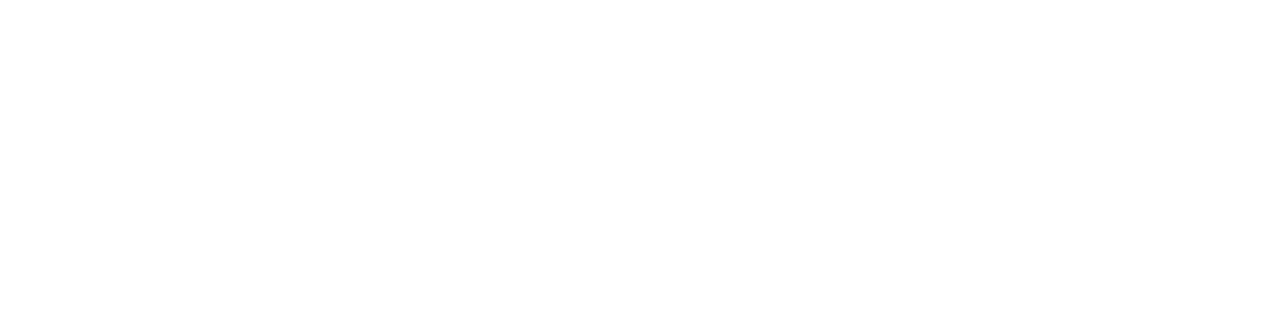
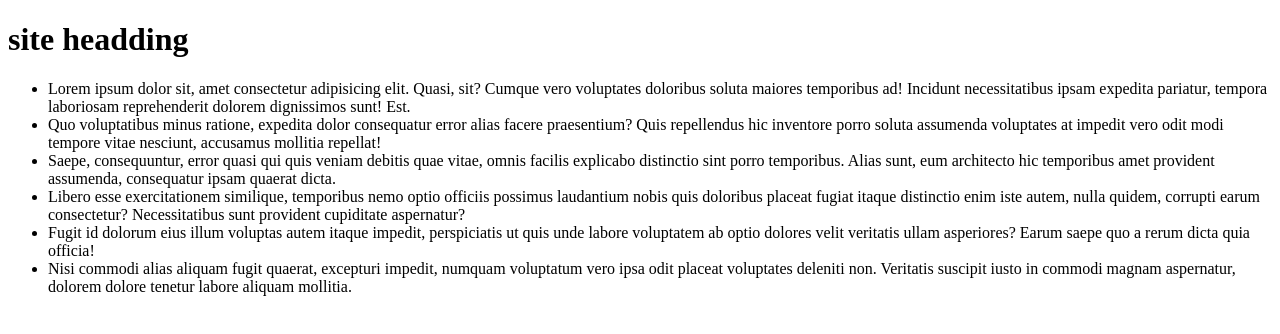
Before and after one commit to avazbek9999/test-progect, a plain HTML site: page index.html in a window 1280 px wide. Drawn offline with Linux system fonts and the light colour scheme.

Commit message:
add list

```diff
--- a/index.html
+++ b/index.html
@@ -5,8 +5,17 @@
     <meta http-equiv="X-UA-Compatible" content="IE=edge">
     <meta name="viewport" content="width=device-width, initial-scale=1.0">
     <title>Document</title>
+    <link rel="stylesheet" href="./main.css">
 </head>
 <body>
-
+    <h1 class="site-headding">site headding</h1>
+    <ul>
+        <li>Lorem ipsum dolor sit, amet consectetur adipisicing elit. Quasi, sit? Cumque vero voluptates doloribus soluta maiores temporibus ad! Incidunt necessitatibus ipsam expedita pariatur, tempora laboriosam reprehenderit dolorem dignissimos sunt! Est.</li>
+        <li>Quo voluptatibus minus ratione, expedita dolor consequatur error alias facere praesentium? Quis repellendus hic inventore porro soluta assumenda voluptates at impedit vero odit modi tempore vitae nesciunt, accusamus mollitia repellat!</li>
+        <li>Saepe, consequuntur, error quasi qui quis veniam debitis quae vitae, omnis facilis explicabo distinctio sint porro temporibus. Alias sunt, eum architecto hic temporibus amet provident assumenda, consequatur ipsam quaerat dicta.</li>
+        <li>Libero esse exercitationem similique, temporibus nemo optio officiis possimus laudantium nobis quis doloribus placeat fugiat itaque distinctio enim iste autem, nulla quidem, corrupti earum consectetur? Necessitatibus sunt provident cupiditate aspernatur?</li>
+        <li>Fugit id dolorum eius illum voluptas autem itaque impedit, perspiciatis ut quis unde labore voluptatem ab optio dolores velit veritatis ullam asperiores? Earum saepe quo a rerum dicta quia officia!</li>
+        <li>Nisi commodi alias aliquam fugit quaerat, excepturi impedit, numquam voluptatum vero ipsa odit placeat voluptates deleniti non. Veritatis suscipit iusto in commodi magnam aspernatur, dolorem dolore tenetur labore aliquam mollitia.</li>
+    </ul>
 </body>
 </html>
```
Also changed, not shown: main.css (added).
